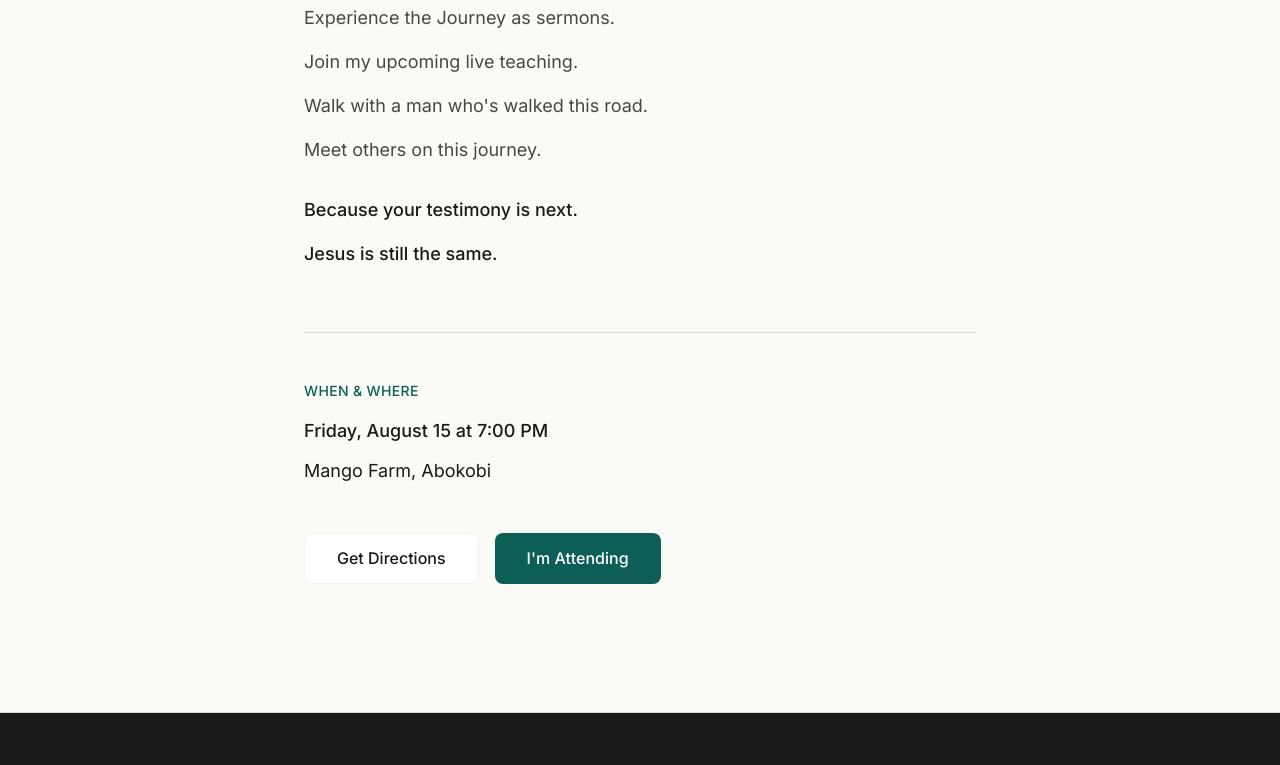
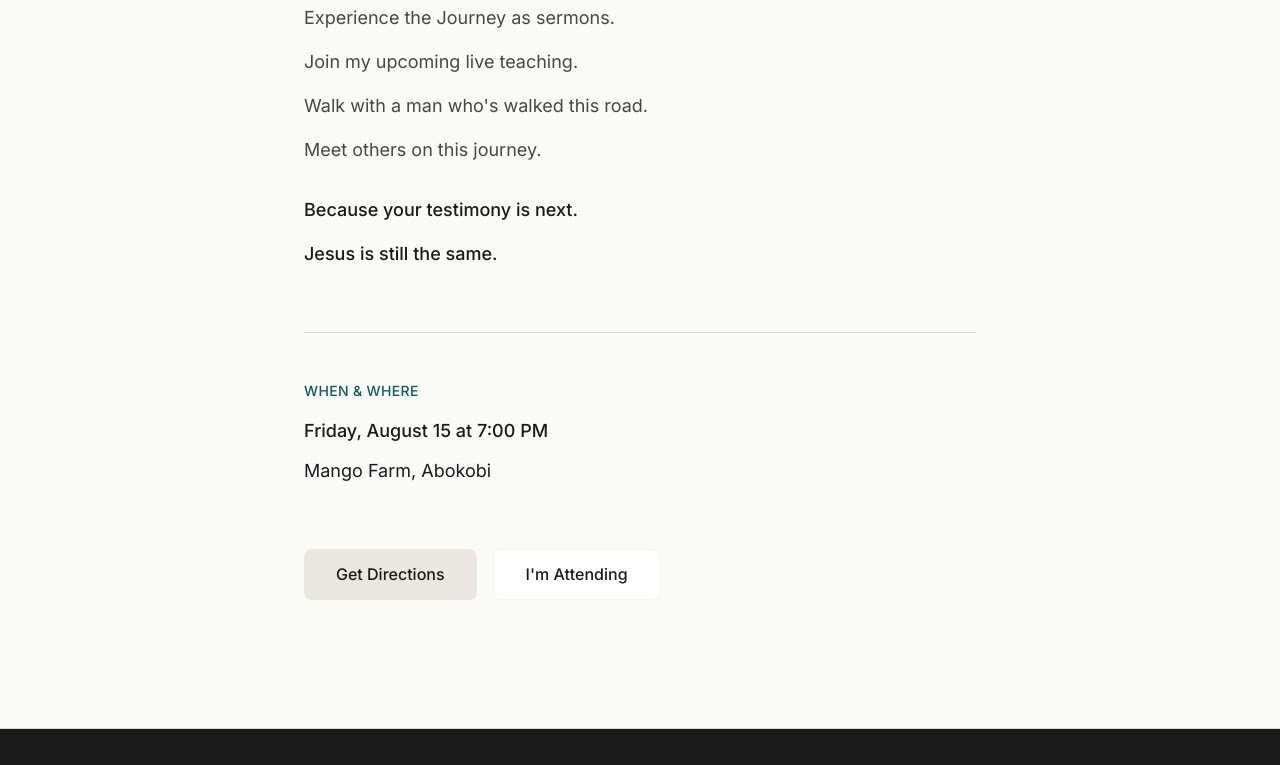
Before and after one commit to whoisjimilitan/restoration-community, a Next.js app in the folder apps/web/: page / in a window 1280 px wide. Shown: the part 4674-5439 px from the top of the page. Built offline with nearby package versions, Linux system fonts and the light colour scheme.

Commit message:
feat: polish the gathering section with staggered reveal animation, calm button colors, and premium interactions

```diff
--- a/apps/web/src/app/page.tsx
+++ b/apps/web/src/app/page.tsx
@@ -198,13 +198,29 @@ export default function Home() {
       {/* THE GATHERING SECTION */}
       <section className="w-full py-24 md:py-32 px-6 sm:px-8 md:px-12 bg-rc-bg border-t border-rc-border">
         <motion.div
-          initial={{ opacity: 0, y: 20 }}
-          whileInView={{ opacity: 1, y: 0 }}
-          transition={{ duration: 0.8, ease: [0.25, 0.46, 0.45, 0.94] }}
+          initial="hidden"
+          whileInView="visible"
           viewport={{ once: true, amount: 0.15 }}
+          variants={{
+            hidden: { opacity: 0 },
+            visible: {
+              opacity: 1,
+              transition: {
+                staggerChildren: 0.12,
+                delayChildren: 0.1,
+              },
+            },
+          }}
           className="max-w-2xl mx-auto space-y-16"
         >
-          <div className="space-y-12">
+          {/* Heading group */}
+          <motion.div
+            variants={{
+              hidden: { opacity: 0, y: 20 },
+              visible: { opacity: 1, y: 0, transition: { duration: 0.6, ease: [0.25, 0.46, 0.45, 0.94] } },
+            }}
+            className="space-y-12"
+          >
             <h2 className="text-4xl md:text-5xl font-rc-serif font-bold text-rc-text leading-tight tracking-tight">The Gathering</h2>
 
             <div className="space-y-4 text-base md:text-lg text-rc-text/80 leading-relaxed font-light">
@@ -215,9 +231,16 @@ export default function Home() {
               <p className="pt-4 text-rc-text font-medium">Because your testimony is next.</p>
               <p className="text-rc-text font-medium">Jesus is still the same.</p>
             </div>
-          </div>
+          </motion.div>
 
-          <div className="space-y-8 pt-6 border-t border-rc-border">
+          {/* WHEN & WHERE section with staggered reveal */}
+          <motion.div
+            variants={{
+              hidden: { opacity: 0, y: 20 },
+              visible: { opacity: 1, y: 0, transition: { duration: 0.6, ease: [0.25, 0.46, 0.45, 0.94] } },
+            }}
+            className="space-y-8 pt-6 border-t border-rc-border"
+          >
             <div className="space-y-4 pt-6">
               <p className="text-sm font-medium text-rc-accent uppercase tracking-wide">When & Where</p>
               <div className="space-y-3">
@@ -226,15 +249,16 @@ export default function Home() {
               </div>
             </div>
 
-            <div className="flex flex-col sm:flex-row gap-4 pt-4">
-              <a href="https://maps.google.com/?q=Mango+Farm+Abokobi" target="_blank" rel="noopener noreferrer" className="inline-flex items-center justify-center px-8 py-3 min-h-[48px] bg-white text-rc-text font-medium rounded-lg hover:shadow-md transition-all duration-200 border border-rc-border/30">
+            {/* Buttons with breathing room, calm colors, and premium interactions */}
+            <div className="flex flex-col sm:flex-row gap-4 pt-8">
+              <a href="https://maps.google.com/?q=Mango+Farm+Abokobi" target="_blank" rel="noopener noreferrer" className="inline-flex items-center justify-center px-8 py-3 min-h-[48px] bg-rc-warm-gray text-rc-text font-medium rounded-lg hover:-translate-y-0.5 hover:shadow-lg transition-all duration-300">
                 Get Directions
               </a>
-              <button onClick={() => setIsAttendanceModalOpen(true)} className="inline-flex items-center justify-center px-8 py-3 min-h-[48px] bg-rc-accent text-white font-medium rounded-lg hover:shadow-md transition-all duration-200">
+              <button onClick={() => setIsAttendanceModalOpen(true)} className="inline-flex items-center justify-center px-8 py-3 min-h-[48px] bg-white text-rc-text font-medium border border-rc-border/30 rounded-lg hover:-translate-y-0.5 hover:shadow-lg transition-all duration-300">
                 I'm Attending
               </button>
             </div>
-          </div>
+          </motion.div>
         </motion.div>
       </section>
 
```
